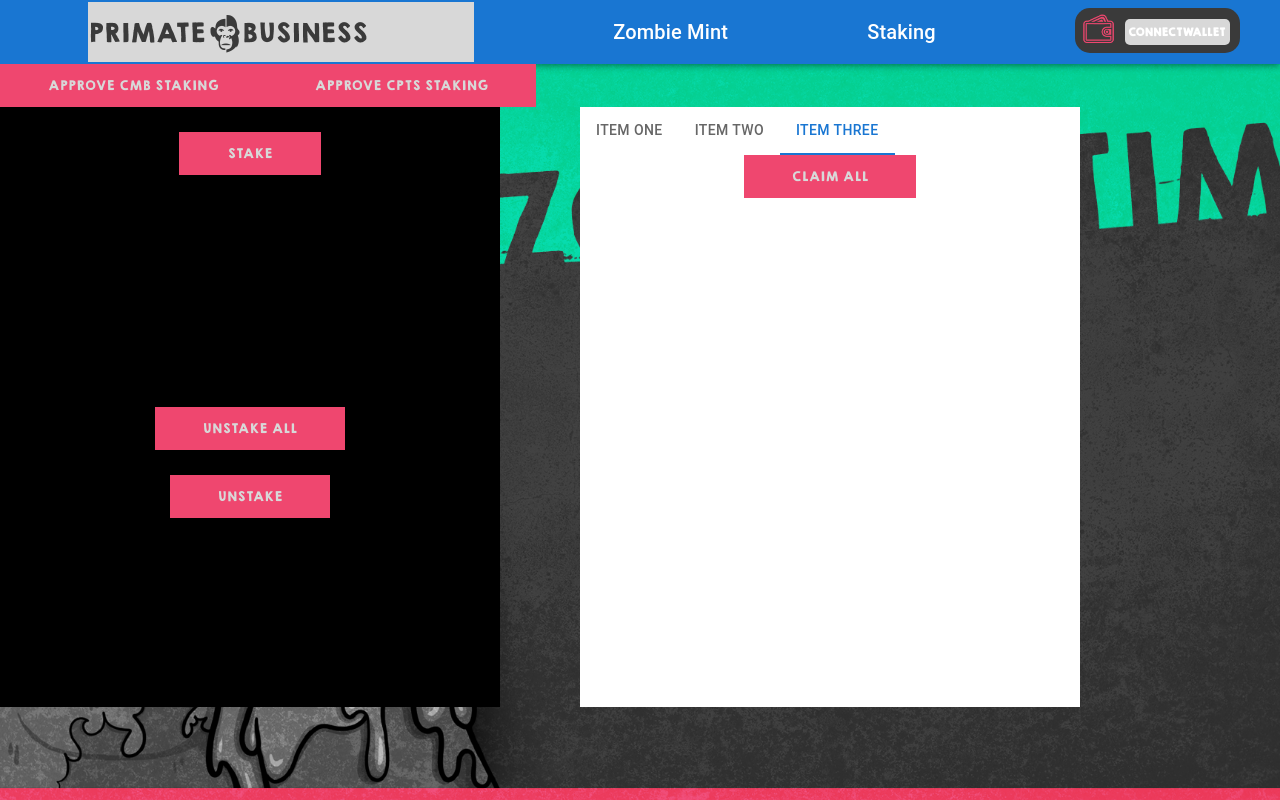
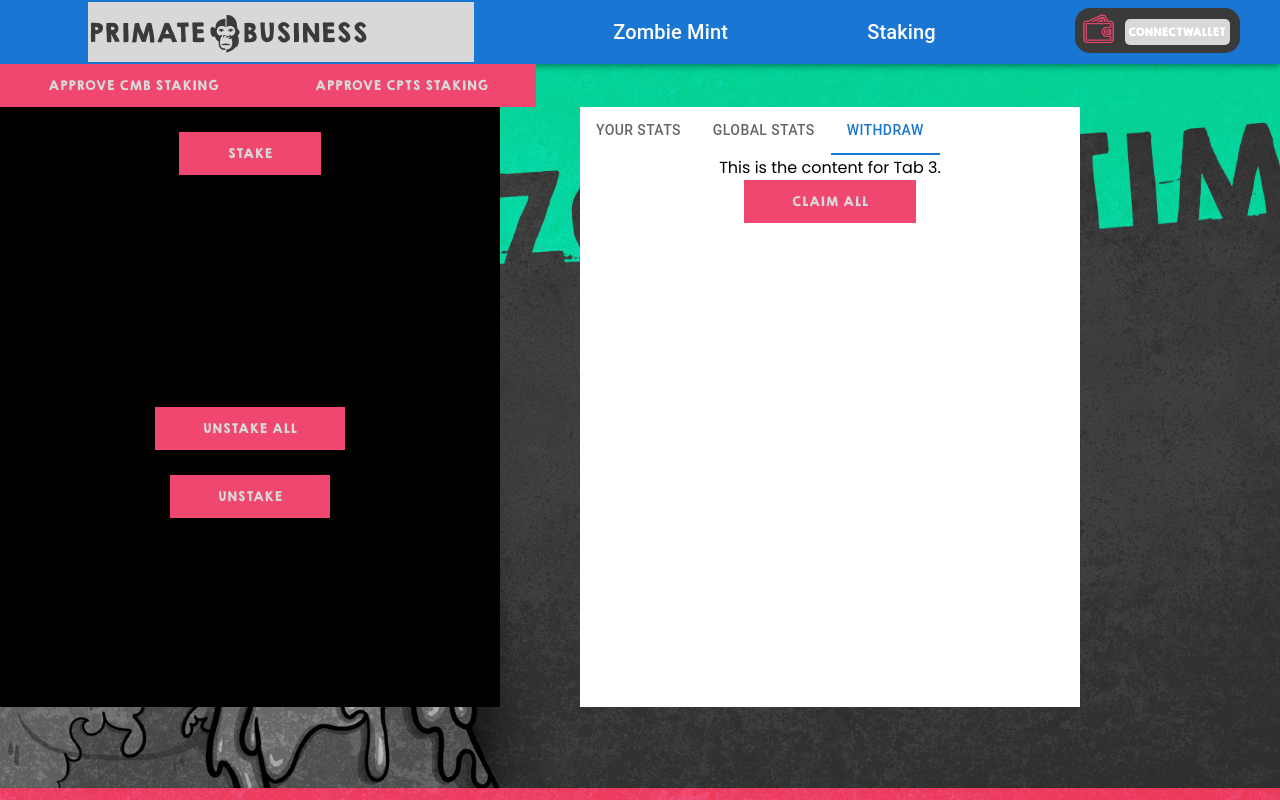
Before and after one commit to NikoSAN02/Zombie_Mint, a React (Create React App) app: page / in a window 1280 px wide. Both pictures are taken after a click on the element "Staking". Built offline with nearby package versions, Linux system fonts and the light colour scheme.

Commit message:
Updated Stats

```diff
--- a/src/component/StakingPage.js
+++ b/src/component/StakingPage.js
@@ -6,11 +6,9 @@ import { width } from '@mui/system';
 const StakingPage = () => {
     const [value, setValue] = React.useState(2);
 
-    function onChangeTab(){
-        alert(value);
-        setValue(1);
-    }
-  return (
+    const handleChange = (event, newValue) => {
+        setValue(newValue);
+      };  return (
 
     <>
     <div style={{display:"flex"}}>
@@ -45,11 +43,30 @@ const StakingPage = () => {
     </div>
     <div style={{paddingLeft:"40px"}}>
         <div style={{width:"500px",height:"600px", background:"#fff"}}>
-        <Tabs value={value}  onChange={onChangeTab} aria-label="basic tabs example">
-            <Tab label="Item One" value={0} />
-            <Tab label="Item Two" value={1} />
-            <Tab label="Item Three" value={2} />
+        <Tabs value={value}  onChange={handleChange} aria-label="basic tabs example">
+            <Tab label="Your Stats" value={0} />
+            <Tab label="Global Stats" value={1} />
+            <Tab label="Withdraw" value={2} />
         </Tabs>
+        <div >
+        {value === 0 && <div style={{alignItems:""}}>
+            Staked NFTs: 1
+            <br/>
+            Days passed since last withdrawa: 149
+            <br/>
+            $CBP Earned: 360.33
+            <br/>
+            Current malus: 0%
+            <br/>
+            Available for withdraw: 360.33 $CPB
+            <br/>
+            Total Claimed: 0.00 $CPB
+            </div>
+        }
+        {value === 1 && <p>This is the content for Tab 2.</p>}
+        {value === 2 && <p>This is the content for Tab 3.</p>}
+      </div>
+
 
             <Button style={{background:"#ef476f", borderRadius:"0px", color:"#d8d8d8"  }} >
           <a style={{fontSize:"12px"}} className='newFont mintHover '> Claim All</a>
```
